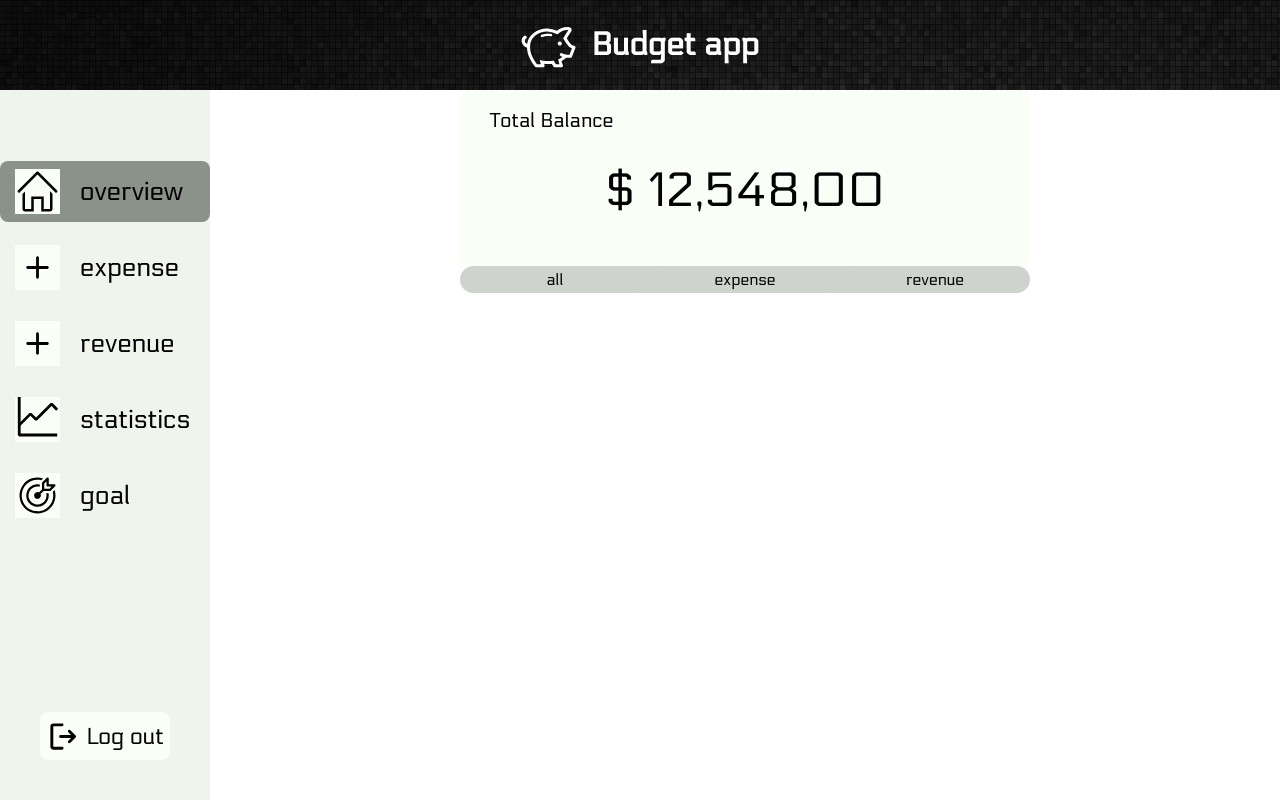
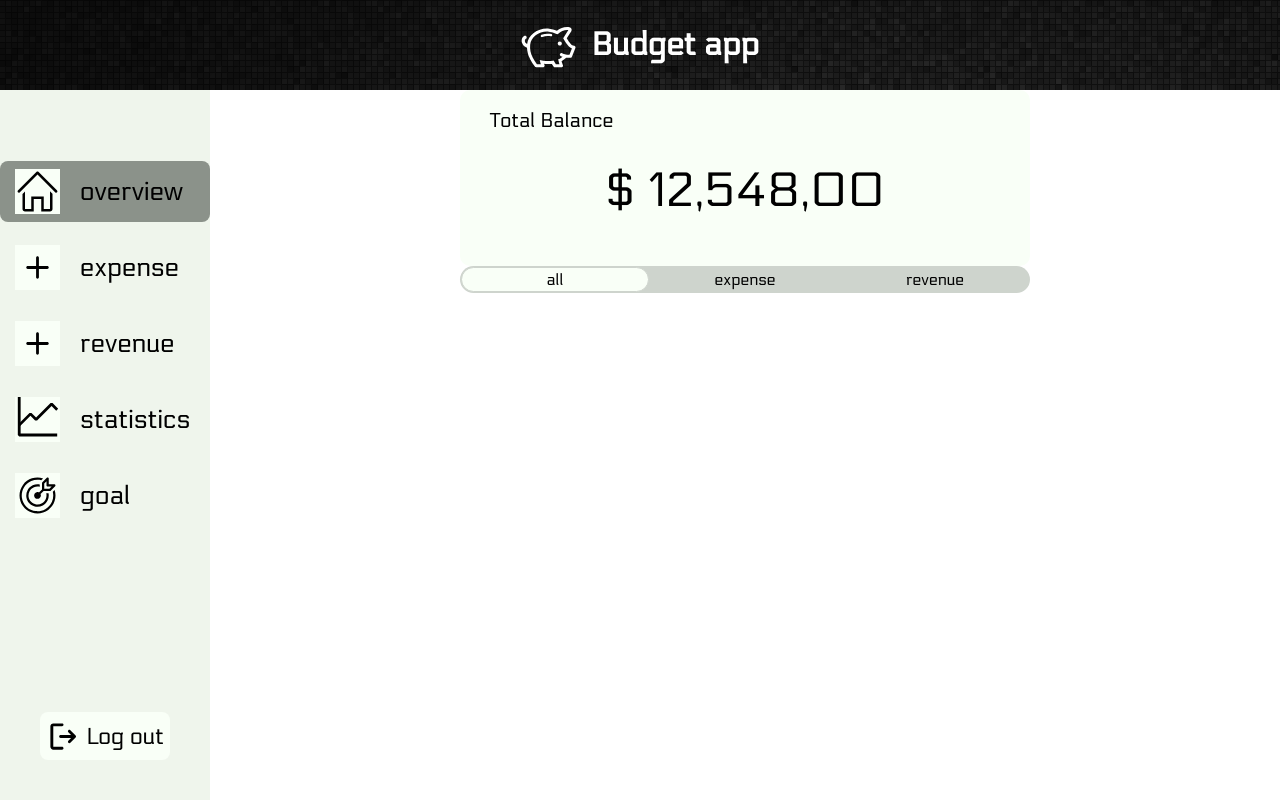
Before and after one commit to bsk94/Expense-tracker, a React (Create React App) app: page / in a window 1280 px wide. Built offline with nearby package versions, Linux system fonts and the light colour scheme.

Commit message:
filterByFinanceType- active class added

```diff
--- a/src/app/store.ts
+++ b/src/app/store.ts
@@ -1,7 +1,10 @@
 import { configureStore } from '@reduxjs/toolkit';
+import financesSlice from '../features/financeSlice';
 
 export const store = configureStore({
-  reducer: {}
+  reducer: {
+    finance: financesSlice
+  }
 });
 
 export type RootState = ReturnType<typeof store.getState>;
--- a/src/components/molecules/filterByFinanceType/index.tsx
+++ b/src/components/molecules/filterByFinanceType/index.tsx
@@ -1,11 +1,22 @@
 import { StyledList } from './filterByFinanceType-styles';
 import { financeType } from '../../../helpers/category';
+import { useDispatch, useSelector } from 'react-redux';
+import type { RootState } from '../../../app/store';
+import { currentFinanceCategory } from '../../../features/financeSlice';
 
 const FilterByFinanceType = () => {
+  const dispatch = useDispatch();
+  const currentFinType = useSelector((state: RootState) => state.finance.financeTypes);
+
   return (
     <StyledList>
       {financeType.map((category) => (
-        <li key={category}>{category}</li>
+        <li
+          className={currentFinType === category ? 'active' : ''}
+          onClick={() => dispatch(currentFinanceCategory(category))}
+          key={category}>
+          {category}
+        </li>
       ))}
     </StyledList>
   );
```
